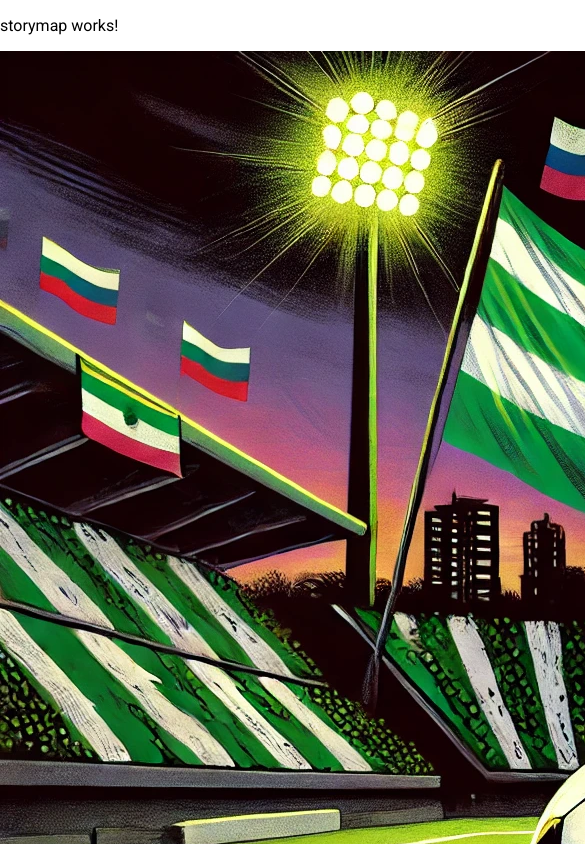
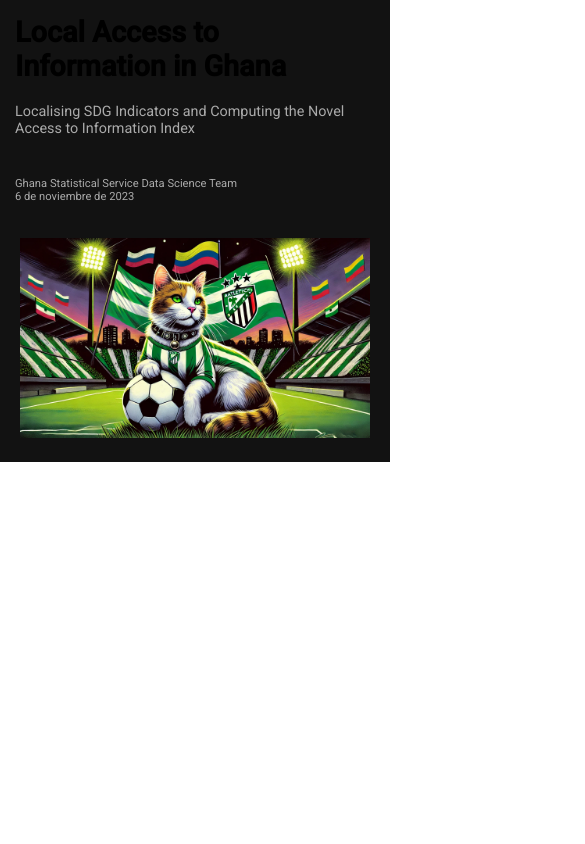
Before and after one commit to evasquezg97/un_datathon_MMM, an Angular app in the folder connected-parches/: page /storymap in a window 390 px wide. Shown: the top 844 px of the page, 585 px wide, since content can reach past the window. Built offline with nearby package versions, Linux system fonts and the light colour scheme.

Commit message:
improve story telling section

```diff
--- a/connected-parches/angular.json
+++ b/connected-parches/angular.json
@@ -93,5 +93,8 @@
         }
       }
     }
+  },
+  "cli": {
+    "analytics": false
   }
 }
--- a/connected-parches/src/components/storymap/storymap.component.css
+++ b/connected-parches/src/components/storymap/storymap.component.css
@@ -0,0 +1,131 @@
+* {
+    margin: 0;
+    padding: 0;
+    box-sizing: border-box;
+  }
+
+  body, html {
+    font-family: Arial, sans-serif;
+    background-color: #121212;
+    color: #ffffff;
+    width: 100%;
+    height: 100%;
+  }
+
+  body {
+    display: flex;
+    justify-content: center;
+    align-items: center;
+  }
+
+  .container {
+    display: flex;
+    width: 100%; /* Full width */
+    height: 100vh; /* Full viewport height */
+    flex-direction: row;
+    background-color: #121212;
+  }
+
+  .text-section {
+    padding: 40px;
+    width: 50%; /* 50% width */
+    display: flex;
+    flex-direction: column;
+    justify-content: center;
+  }
+
+  .text-section h1 {
+    font-size: 3rem;
+    font-weight: bold;
+    margin-bottom: 20px;
+  }
+
+  .text-section .subtitle {
+    font-size: 1.2rem;
+    color: #aaaaaa;
+    margin-bottom: 40px;
+  }
+
+  .text-section .author, .text-section .date {
+    font-size: 1rem;
+    color: #aaaaaa;
+  }
+
+  .image-section {
+    width: 50%; /* 50% width */
+    height: 100vh;
+    overflow: hidden; /* Hide overflow */
+  }
+
+  .image-section img {
+    width: 100%;
+    height: 100%;
+    object-fit: cover; /* Cover the container */
+    object-position: center; /* Center the image */
+  }
+
+  /* Responsive Design */
+  @media (max-width: 992px) {
+    .container {
+      flex-direction: column;
+      height: auto;
+    }
+
+    .text-section, .image-section {
+      width: 100%;
+      padding: 20px;
+      height: auto;
+    }
+
+    .text-section h1 {
+      font-size: 2.5rem;
+    }
+
+    .text-section .subtitle {
+      font-size: 1.1rem;
+    }
+
+    .text-section .author, .text-section .date {
+      font-size: 0.9rem;
+    }
+
+    .image-section img {
+      height: auto; /* Allow image to adjust height */
+    }
+  }
+
+  @media (max-width: 768px) {
+    .text-section h1 {
+      font-size: 2rem;
+    }
+
+    .text-section .subtitle {
+      font-size: 1rem;
+    }
+
+    .text-section .author, .text-section .date {
+      font-size: 0.8rem;
+    }
+  }
+
+  @media (max-width: 576px) {
+    body {
+      padding: 20px;
+    }
+
+    .text-section {
+      padding: 15px;
+    }
+
+    .text-section h1 {
+      font-size: 1.8rem;
+    }
+
+    .text-section .subtitle {
+      font-size: 0.9rem;
+    }
+
+    .text-section .author, .text-section .date {
+      font-size: 0.7rem;
+    }
+  }
--- a/connected-parches/src/components/storymap/storymap.component.html
+++ b/connected-parches/src/components/storymap/storymap.component.html
@@ -1,2 +1,11 @@
-<p>storymap works!</p>
-<img src="assets/gato_verdolaga.webp" alt="Application Image" />
+<div class="container">
+    <div class="text-section">
+      <h1>Local Access to Information in Ghana</h1>
+      <p class="subtitle">Localising SDG Indicators and Computing the Novel Access to Information Index</p>
+      <p class="author">Ghana Statistical Service Data Science Team</p>
+      <p class="date">6 de noviembre de 2023</p>
+    </div>
+    <div class="image-section">
+      <img src="/assets/gato_verdolaga.webp" alt="Application Image" />
+    </div>
+  </div>
```
